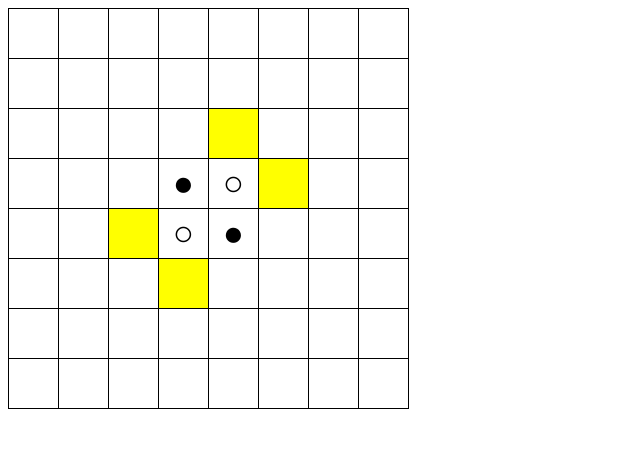
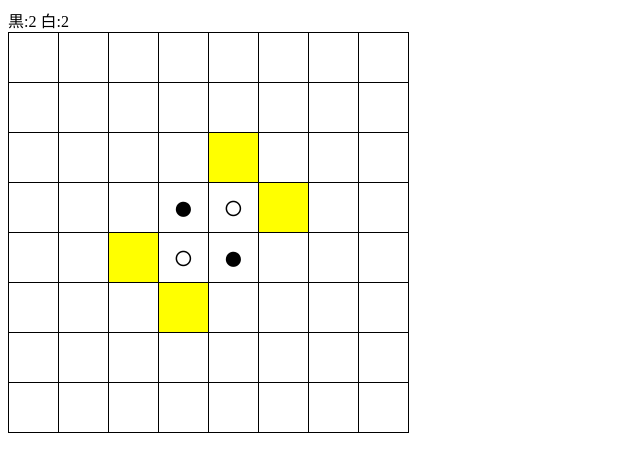
Before and after one commit to webarata3/JavaScript_sample, a plain HTML site: page reversi/index.html in a window 1280 px wide. Shown: the whole page, without its empty margins (0-640 px from the left). Drawn offline with Linux system fonts and the light colour scheme; a web font is replaced by a local one.

Commit message:
リバーシの仮追加

```diff
--- a/reversi/index.html
+++ b/reversi/index.html
@@ -37,88 +37,9 @@
  </head>
  <body>
   <div id="message"></div>
+  <div id="count"></div>
   <table>
    <tbody>
-    <tr>
-     <td></td>
-     <td></td>
-     <td></td>
-     <td></td>
-     <td></td>
-     <td></td>
-     <td></td>
-     <td></td>
-    </tr>
-    <tr>
-     <td></td>
-     <td></td>
-     <td></td>
-     <td></td>
-     <td></td>
-     <td></td>
-     <td></td>
-     <td></td>
-    </tr>
-    <tr>
-     <td></td>
-     <td></td>
-     <td></td>
-     <td></td>
-     <td></td>
-     <td></td>
-     <td></td>
-     <td></td>
-    </tr>
-    <tr>
-     <td></td>
-     <td></td>
-     <td></td>
-     <td></td>
-     <td></td>
-     <td></td>
-     <td></td>
-     <td></td>
-    </tr>
-    <tr>
-     <td></td>
-     <td></td>
-     <td></td>
-     <td></td>
-     <td></td>
-     <td></td>
-     <td></td>
-     <td></td>
-    </tr>
-    <tr>
-     <td></td>
-     <td></td>
-     <td></td>
-     <td></td>
-     <td></td>
-     <td></td>
-     <td></td>
-     <td></td>
-    </tr>
-    <tr>
-     <td></td>
-     <td></td>
-     <td></td>
-     <td></td>
-     <td></td>
-     <td></td>
-     <td></td>
-     <td></td>
-    </tr>
-    <tr>
-     <td></td>
-     <td></td>
-     <td></td>
-     <td></td>
-     <td></td>
-     <td></td>
-     <td></td>
-     <td></td>
-    </tr>
    </tbody>
   </table>
  </body>
--- a/reversi/main.js
+++ b/reversi/main.js
@@ -23,6 +23,7 @@
   let next = KOMA_KURO;
 
   const messageElm = document.querySelector('#message');
+  let canPutPos = [];
 
   function updateBoard() {
     const tds = document.querySelectorAll('td');
@@ -32,10 +33,20 @@
         tds[y * 8 + x].classList.remove('can-put');
       }
     }
-    const canPutPos = getCanPutPos(next);
+    canPutPos = getCanPutPos(next);
     for (const pos of canPutPos) {
       tds[pos[1] * 8 + pos[0]].classList.add('can-put');
     }
+
+    let kuroCount = 0;
+    let shiroCount = 0;
+    for (let x = 0; x < BOARD_MAX_X; x++) {
+      for (let y = 0; y < BOARD_MAX_Y; y++) {
+        if (board[y][x] === KOMA_KURO) kuroCount++;
+        if (board[y][x] === KOMA_SHIRO) shiroCount++;
+      }
+    }
+    document.querySelector('#count').textContent = `黒:${kuroCount}  白:${shiroCount}`;
   }
 
   function getCanPutPos(komaIro) {
@@ -83,5 +94,77 @@
     return false;
   }
 
+  function init() {
+    const tbody = document.querySelector('tbody');
+    for (let y = 0; y < BOARD_MAX_Y; y++) {
+      const tr = document.createElement('tr');
+      for (let x = 0; x < BOARD_MAX_X; x++) {
+        const td = document.createElement('td');
+        td.dataset.x = x;
+        td.dataset.y = y;
+        tr.appendChild(td);
+      }
+      tbody.appendChild(tr);
+    }
+
+    tbody.addEventListener('click', event => {
+      const tag = event.target;
+      if (tag.tagName !== 'TD') return;
+      const x = parseInt(tag.dataset.x);
+      const y = parseInt(tag.dataset.y);
+      if (canPut(x, y)) {
+        messageElm.textContent = '';
+        board[y][x] = next;
+        turn(x, y);
+        next = next === KOMA_KURO ? KOMA_SHIRO : KOMA_KURO;
+        updateBoard();
+      } else {
+        messageElm.textContent = 'そこには置けません';
+      }
+    });
+  }
+
+  function canPut(x, y) {
+    for (const pos of canPutPos) {
+      if (pos[0] === x && pos[1] === y) return true;
+    }
+    return false;
+  }
+
+  function turn(checkX, checkY) {
+    for (const direction of CHECK_DIRECTIONS) {
+      let other = false;
+      let tempX = checkX;
+      let tempY = checkY;
+      while (true) {
+        tempX = tempX + direction[0];
+        tempY = tempY + direction[1];
+        if (tempX < 0 || tempX >= BOARD_MAX_X) break;
+        if (tempY < 0 || tempY >= BOARD_MAX_Y) break;
+        const checkKomaIro = board[tempY][tempX];
+        if (checkKomaIro === KOMA_NOTHING) break;
+        if (other) {
+          if (checkKomaIro === next) {
+            let endX = tempX;
+            let endY = tempY;
+            tempX = checkX;
+            tempY = checkY;
+            while (true) {
+              if (endX === tempX && endY === tempY) break;
+              tempX = tempX + direction[0];
+              tempY = tempY + direction[1];
+              board[tempY][tempX] = next;
+            }
+            break;
+          };
+        } else {
+          if (checkKomaIro === next) break;
+          other = true;
+        }
+      }
+    }
+  }
+
+  init();
   updateBoard();
 })();
```
Also changed, not shown: 1 other file.
